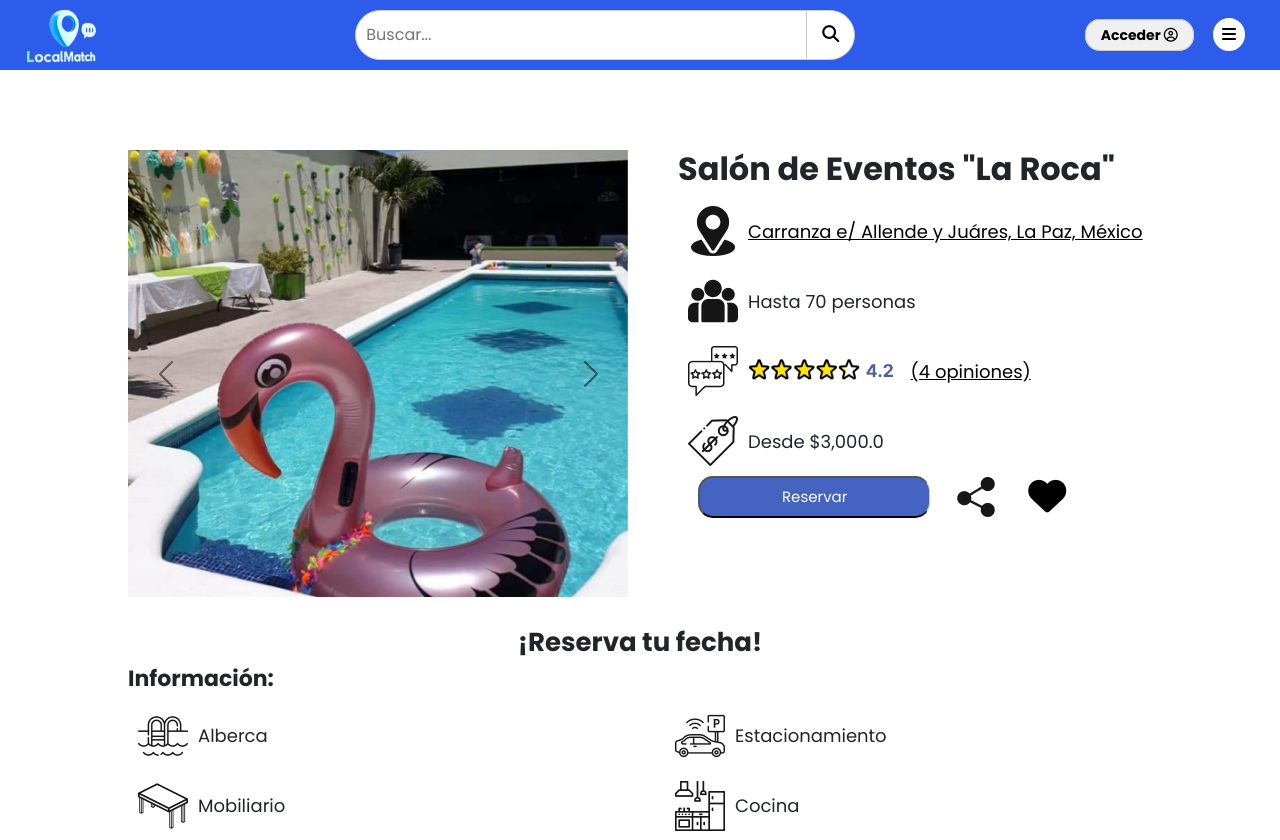
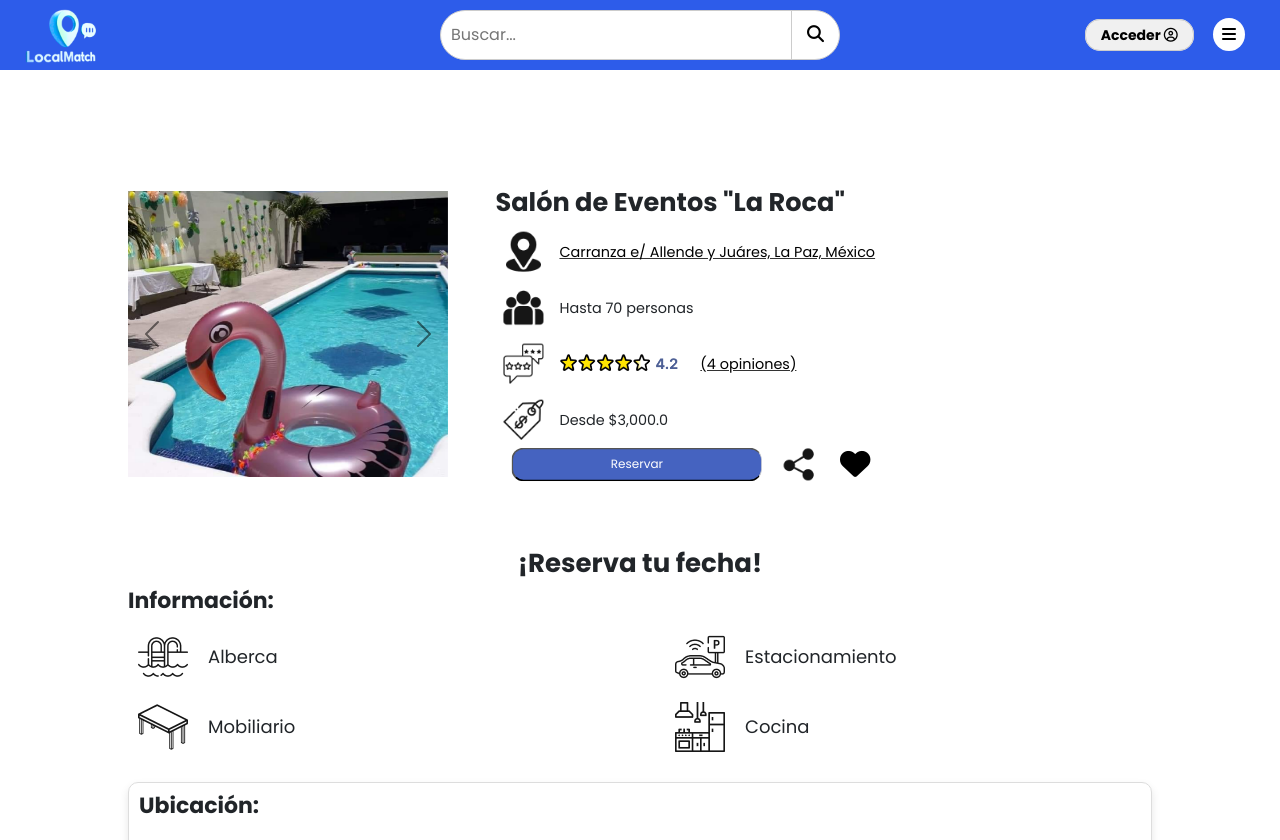
Before and after one commit to jassielCOTA12/LocalEventos, a PHP site: page /local.html in a window 1280 px wide. Shown: the top 840 px of the page. Run offline with PHP 8.4, Linux system fonts and the light colour scheme; some libraries are stand-ins or nearby versions; grey boxes are pictures that could not be loaded.

Commit message:
Local responsivo -  para compuatadora y tablets

```diff
--- a/local.html
+++ b/local.html
@@ -7,22 +7,19 @@
     <link href="https://fonts.googleapis.com/css2?family=Poppins:wght@200;300;400;500;700;800;900&display=swap" rel="stylesheet">
     <link rel="stylesheet" href="https://cdnjs.cloudflare.com/ajax/libs/font-awesome/6.6.0/css/all.min.css" /><!---importacion de font awsome para logos -->
 
-    <link rel="stylesheet" href="stylesMedia.css"><link href="https://cdn.jsdelivr.net/npm/bootstrap@5.3.3/dist/css/bootstrap.min.css" rel="stylesheet" integrity="sha384-QWTKZyjpPEjISv5WaRU9OFeRpok6YctnYmDr5pNlyT2bRjXh0JMhjY6hW+ALEwIH" crossorigin="anonymous">
+
+    <link href="https://cdn.jsdelivr.net/npm/bootstrap@5.3.3/dist/css/bootstrap.min.css" rel="stylesheet" integrity="sha384-QWTKZyjpPEjISv5WaRU9OFeRpok6YctnYmDr5pNlyT2bRjXh0JMhjY6hW+ALEwIH" crossorigin="anonymous">
     <link rel="stylesheet" href="styles.css">
+    <link rel="stylesheet" href="stylesMedia.css">
 
 </head>
 <body class="local">
     <div class="contenedor-gen">
         <header class="header-gen">
+            <div>
                 <a href="inicio.html"><img src="./imagenes/logo.png" alt="LOGO" class="logoHeader-gen"></a>
-            <div id="contenedor-busqueda">
-                <div class="barraBusqueda">
-                    <input type="text" placeholder="Buscar..." id="inputBusqueda">
-                    <button type="submit" id="buscar">
-                        <i class="fa-solid fa-magnifying-glass"></i>
-                    </button>
             </div>
-            </div>
+
             <div class="derechaHeader-gen">
                 <a href="login.html" class="btnAcceder-gen">Acceder  <span><i class="fa-regular fa-circle-user"></i></span></a>
 
@@ -36,6 +33,17 @@
                 </div>
             </div>
         </header>
+
+        <div id="contenedor-busqueda">
+            <div class="barraBusqueda">
+                <input type="text" placeholder="Buscar..." id="inputBusqueda">
+                <button type="submit" id="buscar">
+                    <i class="fa-solid fa-magnifying-glass"></i>
+                </button>
+            </div>
+        </div>
+
+        <div class="panelCentral-gen">
             <div class="panelSuperior">
                     <div class="panelSuperior-izq">
                         <div id="carouselExample" class="carousel carousel-dark slide">
@@ -57,8 +65,10 @@
                               </button>
 
                         </div>
+
                     </div>
                     <div class="panelSuperior-derecha">
+                        <div class="panelSuperior-derecha-info">
                             <h1 class="salonNombre"><strong>Salón de Eventos "La Roca"</strong></h1>
                         <div class="local-info">
                             <img class="icon"  src="imagenes/ubicacionIcon.png" alt="Ubicacion-Icon" >
@@ -81,6 +91,7 @@
                             <button class="btn-reservar" data-bs-toggle="modal" data-bs-target="#reservarModal">Reservar</button>
                             <button class="btn-compartir"><img src="imagenes/compartirIcon.png" alt="compartir"></button>
                             <button class="btn-like"><i class="fa-solid fa-heart"></i></button>
+                        </div>
                         </div>
 
                     <div class="modal fade" id="reservarModal" tabindex="-1" aria-labelledby="reservarModalLabel" aria-hidden="true">
@@ -229,7 +240,6 @@
                         </div>
                     </div>
             </div>
-    </div>
             <div class="panel-infoLocal">
                 <h2><strong>¡Reserva tu fecha!</strong></h2>
                 <div class="informacion">
@@ -307,7 +317,6 @@
                 <div class="calendario">
                     <img src="imagenes/Calendario.png" alt="calendario">
                     <img src="imagenes/Calendario.png" alt="calendario">
-            </div>
                 </div>
             </div>
             <div class="panel-opiniones">
@@ -394,11 +403,11 @@
                                     <h4>Anónime</h4>
                                 </div>
                                 <div class="center-Comments"><img src="imagenes/estrellas.png" alt="estrellas"></div>
-                          <p class="card-text">SLorem ipsum dolor sit amet, consectetur adipiscing elit. Fusce blandit commodo nibh, et scelerisque purus sodales in. Mauris sit amet nunc sodales, accumsan erat a, ultricies turpis. In hac habitasse platea dictumst. Duis at lectus non orci ornare tincidunt. Mauris venenatis justo et auctor vestibulum.</p>
+                            <p class="card-text">SLorem ipsum dolor sit amet, consectetur adipiscing elit. Fusce blandit commodo nibh, et scelerisque purus sodales in. Mauris sit amet nunc sodales, accumsan erat a, ultricies turpis. .</p>
                             <p class="card-date">Enviado el 05/03/24</p>
                             </div>
                         </div>
-                      <div class="card">
+                        <div class="card v2">
                             <div class="card-body">
                                 <div class="headerComments">
                                     <img src="imagenes/personaIcon.png" alt="">
@@ -410,9 +419,9 @@
                             </div>
                         </div>
                     </div>
-
                 </div>
             </div>
+
             <div class="contacto">
                 <h3><strong>Contacto:</strong></h3>
                 <div class="infoContacto">
@@ -426,6 +435,15 @@
                     </div>
                 </div>
             </div>
+
+        </div>
+
+    </div>
+
+
+    </div>
+
+
     <script src="https://cdn.jsdelivr.net/npm/bootstrap@5.3.3/dist/js/bootstrap.bundle.min.js" integrity="sha384-YvpcrYf0tY3lHB60NNkmXc5s9fDVZLESaAA55NDzOxhy9GkcIdslK1eN7N6jIeHz" crossorigin="anonymous"></script>
 </body>
 </html>
--- a/styles.css
+++ b/styles.css
@@ -366,7 +366,7 @@ body.login .panelCentral-gen{
     #contenedor-busqueda{
         display: flex;
         gap: 20px;
-        margin-top: 20px;
+        margin-top: 100px;
         margin-bottom: 20px;
 
     }
@@ -489,6 +489,7 @@ body.login .panelCentral-gen{
     align-items: flex-start;
     padding: 50px 170px;
     color: var(--color-gris-texto);
+    margin-top: 80px;
 
 }
     .areaDatos{
@@ -591,6 +592,7 @@ body.login .panelCentral-gen{
             align-items: center;
             color: var(--color-gris-texto);
             max-width: 100%;
+            margin-top: 80px;
          }
          .title-misDatos{
             padding-left: 20px;
@@ -609,6 +611,7 @@ body.login .panelCentral-gen{
             align-items: center;
             color: var(--color-gris-texto);
             max-width: 100%;
+            margin-top: 80px;
          }
          .misFavoritos #parteInferiorGrid-gen{
             max-width: 100%;
@@ -712,12 +715,27 @@ body.login .panelCentral-gen{
     z-index: 1000;
 }
 
+.local #contenedor-busqueda{
+    position: fixed;
+    top: 0;
+    left: 0;
+    width: 100%;
+    z-index: 10002;
+    margin-top: 10px;
+    justify-content: center;
+}
+
+
 .local p{
     margin: 0;
 }
-.contenedor-gen {
+.local .contenedor-gen {
     margin-top: 80px;
+    display: flex;
+    justify-content: center;
 }
+
+
 
 .local h3{
     font-size: 22px;
@@ -733,18 +751,21 @@ body.login .panelCentral-gen{
 }
 
     .local .panelSuperior{
-        margin-left: 10%;
+      /*  margin-left: 10%;*/
         margin-top: 70px;
         width: 80%;
         display: flex;
         columns: 2;
+        align-items: center;
         column-gap: 50px;
+        margin: 70px auto 0;
+        column-width: auto;
     }
     .local-info{
         display: flex;
         align-items: center;
         columns: 2;
-       font-size: 20px;
+       gap: 10px;
     }
     .icon{
         margin: 10px;
@@ -764,7 +785,7 @@ body.login .panelCentral-gen{
     .btn-reservar{
         background-color: var(--color-secundario);
         color: white;
-        width: 50%;
+        width: 80%;
         border-radius: 15px;
         padding: 5px 60px;
         margin-left: 20px;
@@ -805,11 +826,13 @@ body.login .panelCentral-gen{
     }
     /*segundo panel Local*/
     .panel-infoLocal {
-        margin-left: 10%;
+       /* margin-left: 10%;*/
         margin-top: 30px;
         width: 80%;
         display: flex;
         flex-direction: column;
+        align-items: center;
+        margin: 30px auto 0;
 
     }
 
@@ -818,6 +841,9 @@ body.login .panelCentral-gen{
     }
     .informacion{
         font-size: 20px;
+        width: 100%;
+        display: flex;
+        flex-direction: column;
     }
     .info-container
     {
@@ -836,7 +862,7 @@ body.login .panelCentral-gen{
     }
 
     .contenedor-mapa {
-        width: 65%;
+        width: 100%;
         display: flex;
         flex-direction: column;
     }
@@ -958,12 +984,14 @@ body.login .panelCentral-gen{
     .panel-opiniones-container{
         display: flex;
         margin-top: 10px;
+
     }
 
 
     .cards-wrapper{
         display: flex;
-        width: auto;
+        width: 100%;
+        justify-content: space-evenly;
 
     }
 
@@ -988,11 +1016,12 @@ body.login .panelCentral-gen{
         display: flex;
         align-items: center;
         justify-content: center;
+        width: 100%;
     }
     .btn-agregarComentario, .btn-continuar{
         background-color: var(--color-secundario);
         color: white;
-        width: 50%;
+        width: 80%;
         border-radius: 10px;
         margin-top: 40px;
         font-size: 15px;
--- a/stylesMedia.css
+++ b/stylesMedia.css
@@ -177,8 +177,135 @@
         padding: 50px;
      }
 
+
+     /* ==== local.html  ====*/
+     .local .panelCentral-gen{
+        max-width: 100%;
+        margin: 0;
+        min-height: auto;
+     }
+     body.local {
+        width: 100%;
+        overflow-x: hidden;
+        background-color: red;
+    }
+     .local .contenedor-gen{
+       max-width: 100%;
+
+     }
+     .local .panelSuperior{
+        gap: 20px;
+        display: flex;
+        columns: 2;
+        flex-direction: row;
+        align-items: center;
+        justify-content: center;
+
+     }
+
+     .local .panelSuperior .panelSuperior-derecha, .local .panelSuperior .panelSuperior-izq{
+        width: 50%;
+     }
+
+     .local .panelSuperior-izq .carousel, .panelSuperior-derecha-info, .local .botonesReservar-compartir-like{
+        width: 100%;
+     }
+     .local h1{
+       font-size: 26px;
+     }
+     .local h2{
+        font-size: 22px;
+     }
+     .local h3{
+        font-size: 18px;
+     }
+
+     .local .text strong, .local .precio{
+        font-size: 16px;
+     }
+
+     .local .local-info, .local .text, .local h4, .local p{
+            font-size:14px;
+     }
+     .local .local-info .icon{
+        width: 25px;
+     }
+
+     .local .botonesReservar-compartir-like .btn-reservar, .local .btn-agregarComentario{
+        width: auto;
+        margin: 0;
+     }
+     .local .botonesReservar-compartir-like {
+        justify-content: space-between;
+        column-gap: normal;
+     }
+
+     .local .botonesReservar-compartir-like .btn-like i, .local .botonesReservar-compartir-like .btn-compartir img{
+        width: auto;
+     }
+     .local .calendario, .local .panel-opiniones-container, .local .cards-wrapper{
+        column-gap:10px ;
+     }
+     .local .calendario img, .local .estrellas img {
+        width:45%;
+
+     }
+
+     .local .card{
+        width: 100%;
+        margin: 0;
+     }
+     .local .card .center-Comments img{
+        width: 100%;
+     }
+
+     .local .panel-opiniones-container {
+        flex-direction: column;
+        row-gap: 10px;
+     }
+
+     .local #contenedor-busqueda{
+        justify-content: left;
+     }
+     .local #contenedor-busqueda .barraBusqueda{
+        margin-left:30px;
+     }
+
 }
 
+@media screen and (min-width: 781px ) and (max-width:1380px) {
+    .local  .v2{
+        display: none;
+     }
+    .local .panelSuperior-derecha{
+        transform: scale(0.8);
+     }
+     .local .panelSuperior-izq, .local .panelSuperior-izq .carousel{
+        width: 320px;
+     }
+     .local .panelSuperior{
+        column-gap: 0;
+      /*  justify-content: center;*/
+     }
+}
+@media screen  {
+    .local .barraBusqueda{
+        width: 400px;
+    }
+}
+
+@media screen and (max-width: 720px) {
+    .local .header-gen .derechaHeader-gen{
+        display: flex;
+        justify-content: center;
+        align-items: center;
+    }
+    .local .btnAcceder-gen{
+        display: flex;
+        align-items: center;
+        justify-content: center;
+    }
+}
 
 @media screen  and (max-width: 460px){
 
```
Lines whose indentation alone changed are shown as unchanged.
